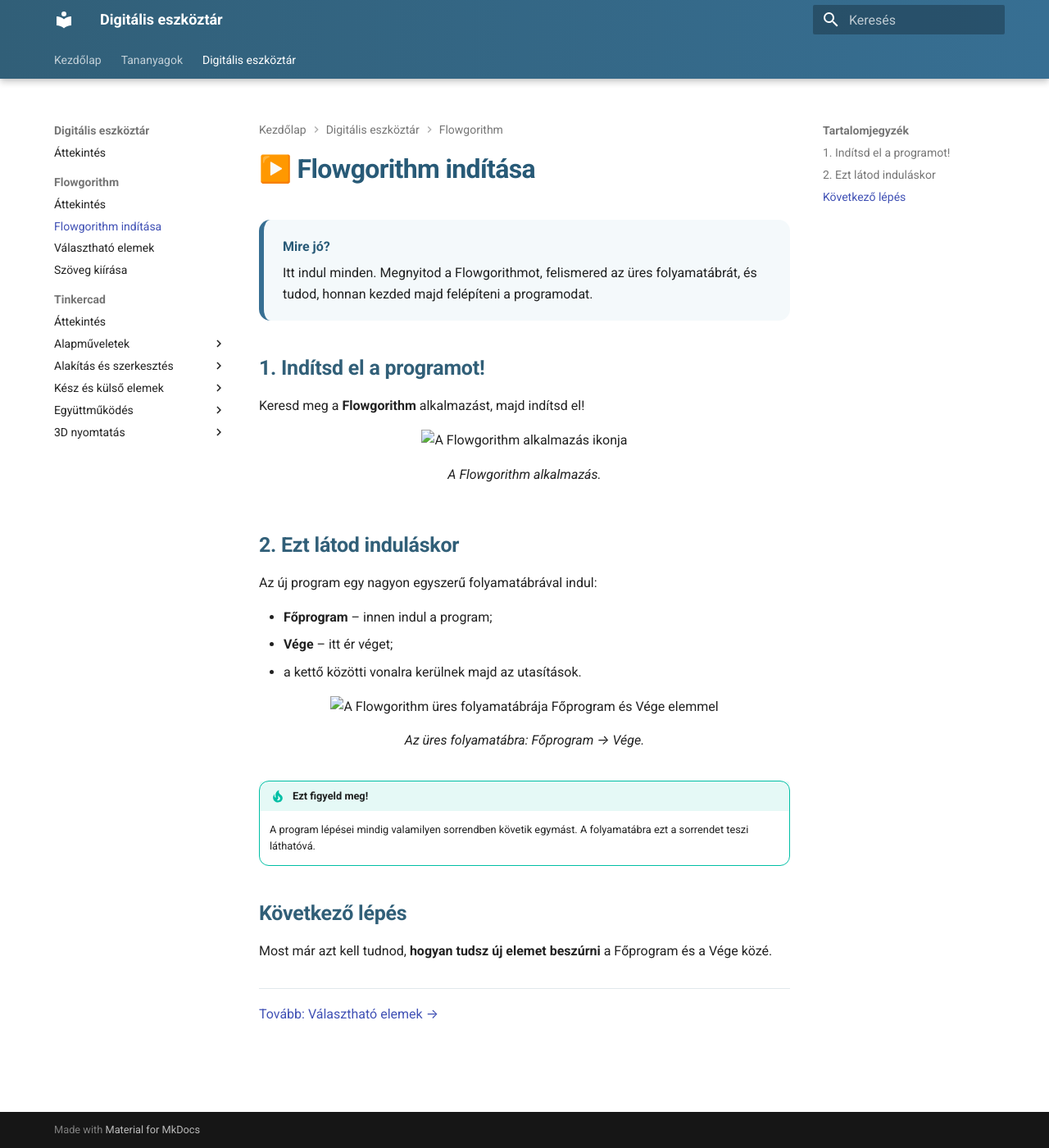
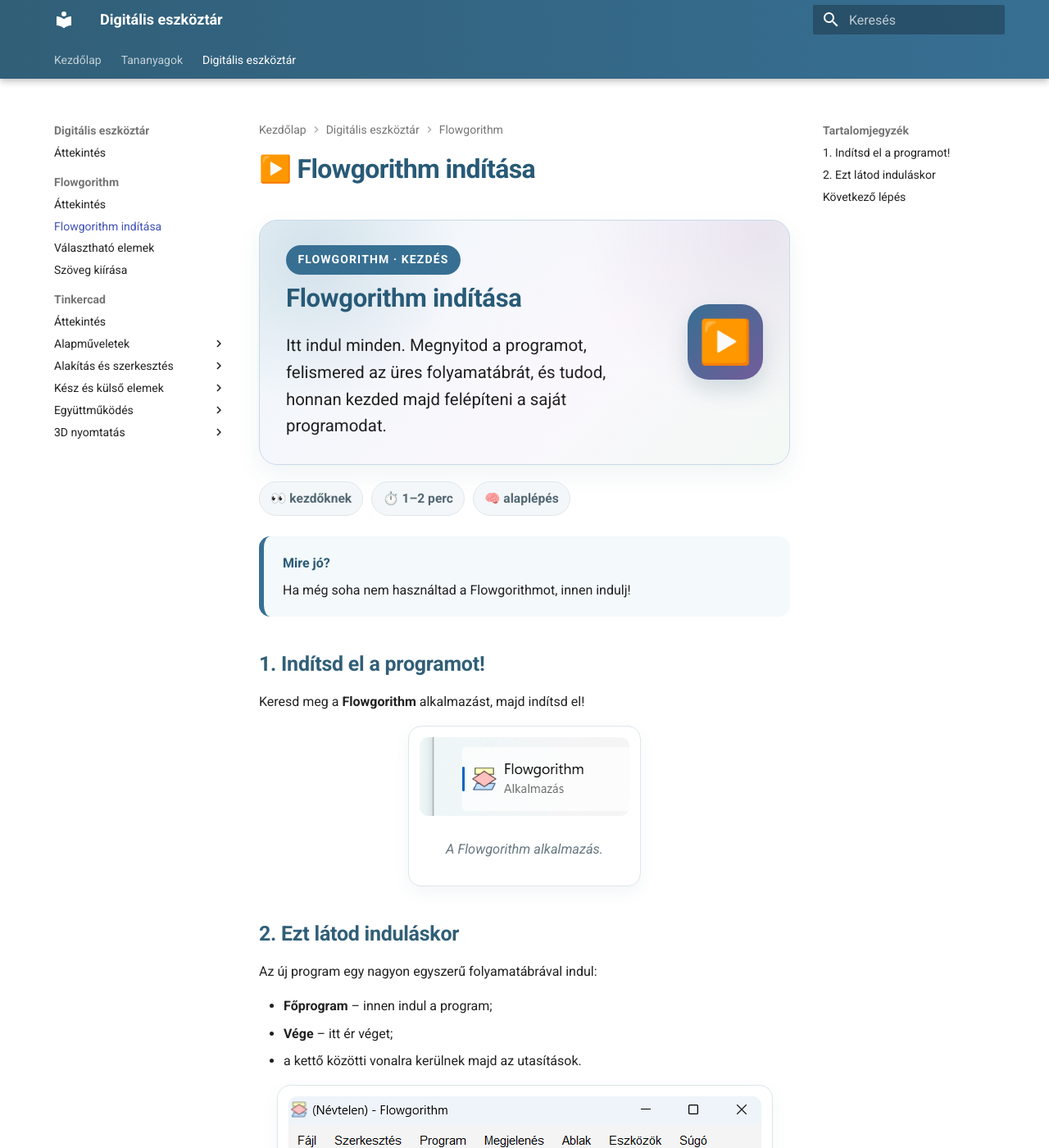
Before and after one commit to bsuszter/digitalis-eszkoztar, an MkDocs documentation site: the page built from docs/eszkoztar/flowgorithm/inditas.md, in a window 1280 px wide and 1400 px high. Shown: the whole window at 82% size. Built offline with MkDocs 1.6.1 and Material for MkDocs 9.7.7, drawn with Linux system fonts in a browser that asks for light colours; some of the changed text lies outside the part shown.

Commit message:
Flowgorithm indítás oldal dizájn és képek javítása

```diff
--- a/docs/eszkoztar/flowgorithm/inditas.md
+++ b/docs/eszkoztar/flowgorithm/inditas.md
@@ -1,16 +1,31 @@
 # ▶️ Flowgorithm indítása
+
+<div class="article-hero">
+  <div>
+    <span class="article-kicker">FLOWGORITHM · KEZDÉS</span>
+    <h2>Flowgorithm indítása</h2>
+    <p>Itt indul minden. Megnyitod a programot, felismered az üres folyamatábrát, és tudod, honnan kezded majd felépíteni a saját programodat.</p>
+  </div>
+  <div class="article-hero__icon">▶️</div>
+</div>
+
+<div class="article-meta">
+  <span>👀 kezdőknek</span>
+  <span>⏱️ 1–2 perc</span>
+  <span>🧠 alaplépés</span>
+</div>
 
 <div class="article-intro">
   <strong>Mire jó?</strong>
-  <span>Itt indul minden. Megnyitod a Flowgorithmot, felismered az üres folyamatábrát, és tudod, honnan kezded majd felépíteni a programodat.</span>
+  <span>Ha még soha nem használtad a Flowgorithmot, innen indulj!</span>
 </div>
 
 ## 1. Indítsd el a programot!
 
 Keresd meg a **Flowgorithm** alkalmazást, majd indítsd el!
 
-<figure class="article-figure">
-  <img src="../../images/eszkoztar/flowgorithm/flowgorithm-inditas-01-ikon.png" alt="A Flowgorithm alkalmazás ikonja">
+<figure class="tool-figure tool-figure--medium">
+  <img src="../../../images/eszkoztar/flowgorithm/flowgorithm-inditas-01-ikon.png" alt="A Flowgorithm alkalmazás ikonja">
   <figcaption>A Flowgorithm alkalmazás.</figcaption>
 </figure>
 
@@ -22,16 +37,23 @@ Az új program egy nagyon egyszerű folyamatábrával indul:
 - **Vége** – itt ér véget;
 - a kettő közötti vonalra kerülnek majd az utasítások.
 
-<figure class="article-figure">
-  <img src="../../images/eszkoztar/flowgorithm/flowgorithm-inditas-02-ures-folyamatabra.png" alt="A Flowgorithm üres folyamatábrája Főprogram és Vége elemmel">
+<figure class="tool-figure tool-figure--medium">
+  <img src="../../../images/eszkoztar/flowgorithm/flowgorithm-inditas-02-ures-folyamatabra.png" alt="A Flowgorithm üres folyamatábrája Főprogram és Vége elemmel">
   <figcaption>Az üres folyamatábra: Főprogram → Vége.</figcaption>
 </figure>
 
 !!! tip "Ezt figyeld meg!"
-    A program lépései mindig valamilyen sorrendben követik egymást. A folyamatábra ezt a sorrendet teszi láthatóvá.
+    A program lépései valamilyen sorrendben követik egymást. A folyamatábra ezt a sorrendet teszi láthatóvá.
 
 ## Következő lépés
 
 Most már azt kell tudnod, **hogyan tudsz új elemet beszúrni** a Főprogram és a Vége közé.
 
-<div class="back-link"><a href="valaszthato-elemek/">Tovább: Választható elemek →</a></div>
+<div class="related-grid">
+  <a href="../valaszthato-elemek/">
+    <span class="related-icon">➕</span>
+    <span class="related-text"><strong>Választható elemek</strong><small>Így szúrsz be új lépést a folyamatábrába.</small></span>
+  </a>
+</div>
+
+<div class="back-link"><a href="../">← Vissza a Flowgorithm eszköztárhoz</a></div>
```
